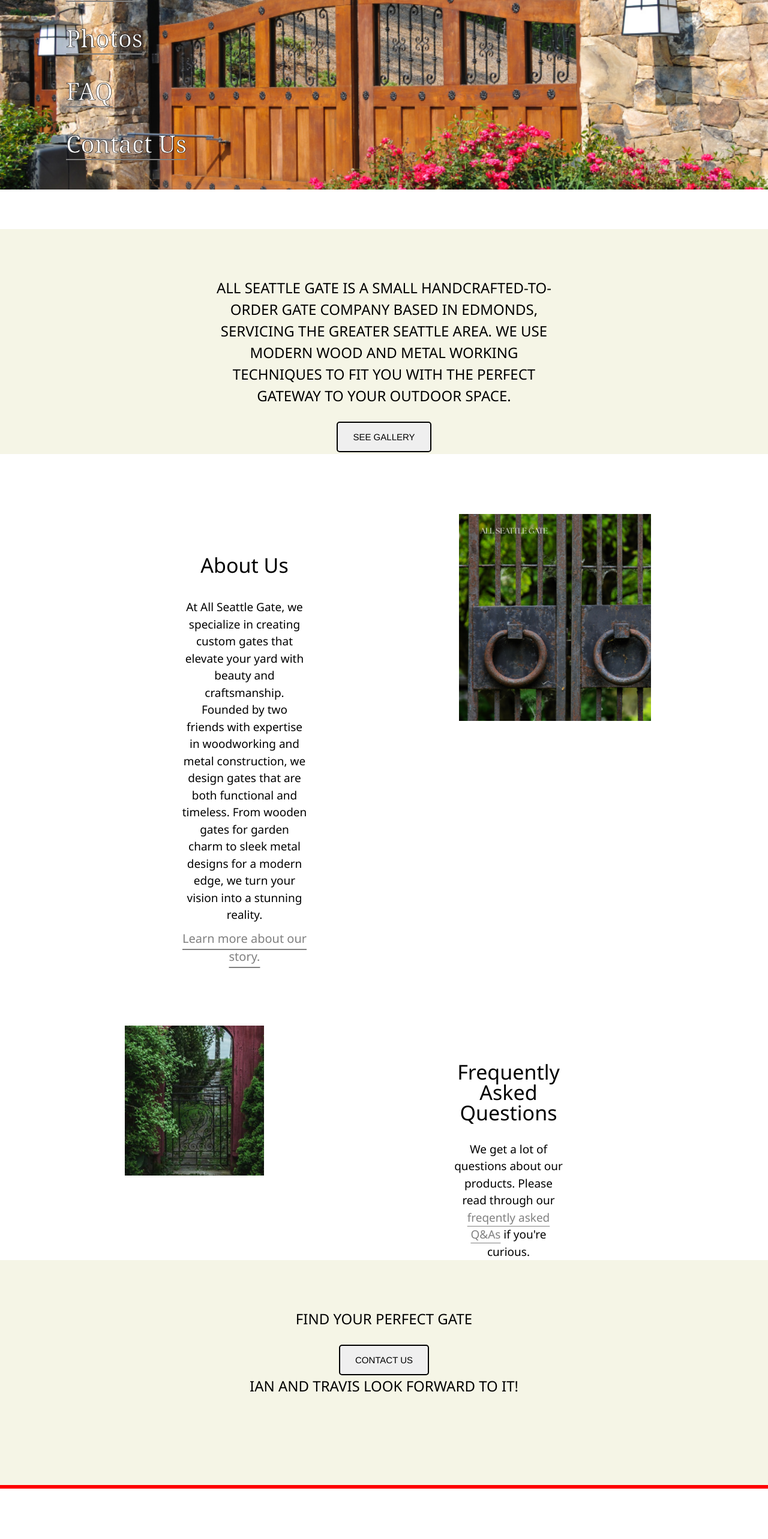
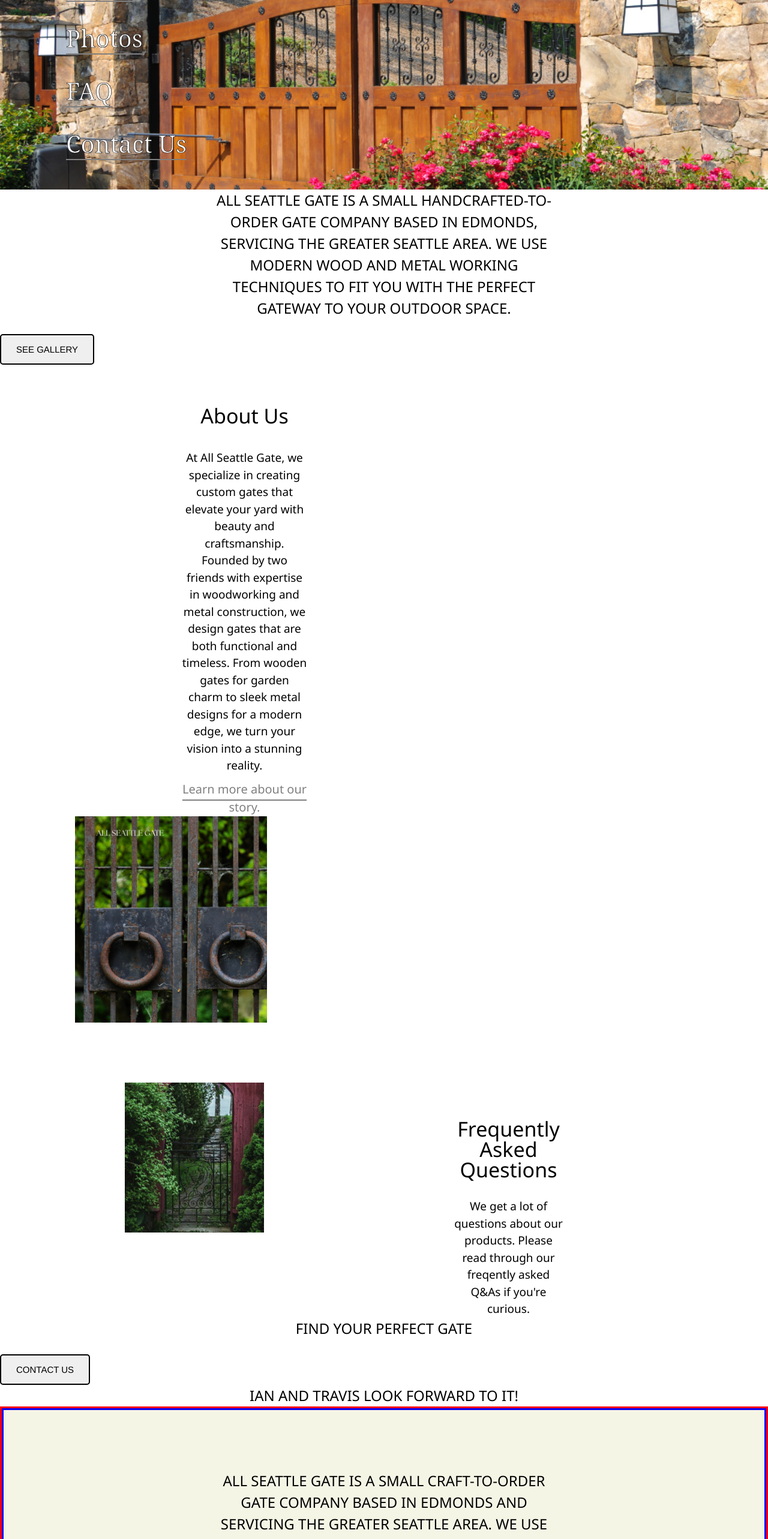
Before and after one commit to seattletravis/allseattlegate, a React (Create React App) app: page /#/ in a window 1280 px wide. Shown: the part 234-2800 px from the top of the page at 60% size. Before the commit the page ends 2716 px from the top, so only its background shows below. Built offline with nearby package versions, Linux system fonts and the light colour scheme; a web font is replaced by a local one.

Commit message:
refactor for grid layout

```diff
--- a/src/Landing/Landing.js
+++ b/src/Landing/Landing.js
@@ -65,14 +65,6 @@
 						</li>
 					</ul>
 				</div>
-				<div class='wrapper'>
-					<div class='one'>One</div>
-					<div class='two'>Two</div>
-					<div class='three'>Three</div>
-					<div class='four'>Four</div>
-					<div class='five'>Five</div>
-					<div class='six'>Six</div>
-				</div>
 
 				<div className='landing-text-container'>
 					<h1>
@@ -106,7 +98,7 @@
 					</div>
 					<div className='FAQ-right'>
 						<h1 className='FAQ-title'>Frequently Asked Questions</h1>
-						<h1 className='FAQ-text'>
+						<h1 className='FAQ-body-text'>
 							We get a lot of questions about our products. Please read through
 							our <span>freqently asked Q&As</span> if you're curious.
 						</h1>
@@ -119,12 +111,55 @@
 				</div>
 			</div>
 			<div className='grid-container'>
-				<div className='open-statement-container'></div>
-				<div className='about-text'></div>
-				<div className='about-pic'></div>
-				<div className='FAQ-pic'></div>
-				<div className='FAQ-text'></div>
-				<div className='close-statement-container'></div>
+				<div className='open-statement-container'>
+					<div className='landing-text-container'>
+						<h1>
+							ALL SEATTLE GATE IS A SMALL CRAFT-TO-ORDER GATE COMPANY BASED IN
+							EDMONDS AND SERVICING THE GREATER SEATTLE AREA. WE USE MODERN WOOD
+							AND METAL WORKING TECHNIQUES TO FIT YOU WITH THE PERFECT GATEWAY
+							TO YOUR OUTDOOR SPACE.
+						</h1>
+						<button>SEE GALLERY</button>
+					</div>
+				</div>
+				<div className='about-text'>
+					<div>
+						<h1 className='about-us-title'>About Us</h1>
+						<h1 className='about-us-text'>
+							At All Seattle Gate, we specialize in creating custom gates that
+							elevate your yard with beauty and craftsmanship. Founded by two
+							friends with expertise in woodworking and metal construction, we
+							design gates that are both functional and timeless. From wooden
+							gates for garden charm to sleek metal designs for a modern edge,
+							we turn your vision into a stunning reality.
+						</h1>
+						<h1 className='about-us-link'>Learn more about our story.</h1>
+					</div>
+				</div>
+				<div className='about-pic'>
+					<div>
+						<img src={img5}></img>
+					</div>
+				</div>
+				<div className='FAQ-pic'>
+					<img src={img6}></img>
+				</div>
+				<div className='FAQ-text'>
+					<div>
+						<h1 className='FAQ-title'>Frequently Asked Questions</h1>
+						<h1 className='FAQ-body-text'>
+							We get a lot of questions about our products. Please read through
+							our <span>freqently asked Q&As</span> if you're curious.
+						</h1>
+					</div>
+				</div>
+				<div className='close-statement-container'>
+					<div className='landing-text-container' id='tail-text'>
+						<h1>FIND YOUR PERFECT GATE</h1>
+						<button>CONTACT US</button>
+						<h1>IAN AND TRAVIS ARE LOOKING FORWARD TO IT!</h1>
+					</div>
+				</div>
 			</div>
 		</>
 	);
--- a/src/Landing/landing.css
+++ b/src/Landing/landing.css
@@ -28,14 +28,14 @@
 	margin: 0 0 -0.3em 0;
 }
 
-.landing-text-container {
+/* .landing-text-container {
 	padding-top: 80px;
 	position: relative;
 
 	background-color: rgb(245, 245, 230);
 	height: 375px;
 	text-align: center;
-}
+} */
 .landing-text-container h1 {
 	color: black;
 	font-family: 'Segoe UI', Tahoma, Geneva, Verdana, sans-serif;
@@ -60,11 +60,11 @@
 	color: white;
 }
 
-.about-us-container {
+/* .about-us-container {
 	margin-top: 100px;
 	display: flex;
 	position: relative;
-}
+} */
 .about-us-left {
 	width: 50%;
 	padding-left: 175px;
@@ -137,7 +137,7 @@
 	text-align: center;
 	width: 45%;
 }
-.FAQ-text {
+.FAQ-body-text {
 	color: black;
 	font-family: 'Segoe UI', Tahoma, Geneva, Verdana, sans-serif;
 	font-weight: 100;
@@ -171,17 +171,27 @@
 }
 
 .grid-container {
-	width: 100%;
-	background-color: bisque;
+	display: grid;
+	grid-template-columns: repeat(2, 1fr);
+	grid-column-gap: 25px;
+	grid-row-gap: 25px;
+	/* background-color: bisque; */
 	color: black;
 	border: solid red 3px;
 }
 .grid-container > div {
-	background-color: aqua;
+	/* background-color: aqua; */
+	height: 500px;
+	border: solid blue 3px;
 }
 
 .open-statement-container {
 	grid-area: 1 / 1 / 2 / 3;
+	background-color: rgb(245, 245, 230);
+	padding-top: 100px;
+	position: relative;
+	height: 375px;
+	text-align: center;
 }
 .about-text {
 	grid-area: 2 / 1 / 3 / 2;
@@ -190,13 +200,19 @@
 	grid-area: 2 / 2 / 3 / 3;
 }
 .FAQ-pic {
+	grid-area: 3 / 1 / 4 / 2;
+}
+.FAQ-text {
 	grid-area: 3 / 2 / 4 / 3;
 }
-.FAQ-text {
-	grid-area: 3/2/4/3;
-}
-.close-statment-container {
+.close-statement-container {
 	grid-area: 4 / 1 / 5 / 3;
+	height: 100px;
+	background-color: rgb(245, 245, 230);
+	padding-top: 100px;
+	position: relative;
+	height: 375px;
+	text-align: center;
 }
 
 /* RESPONSIVE */
```
